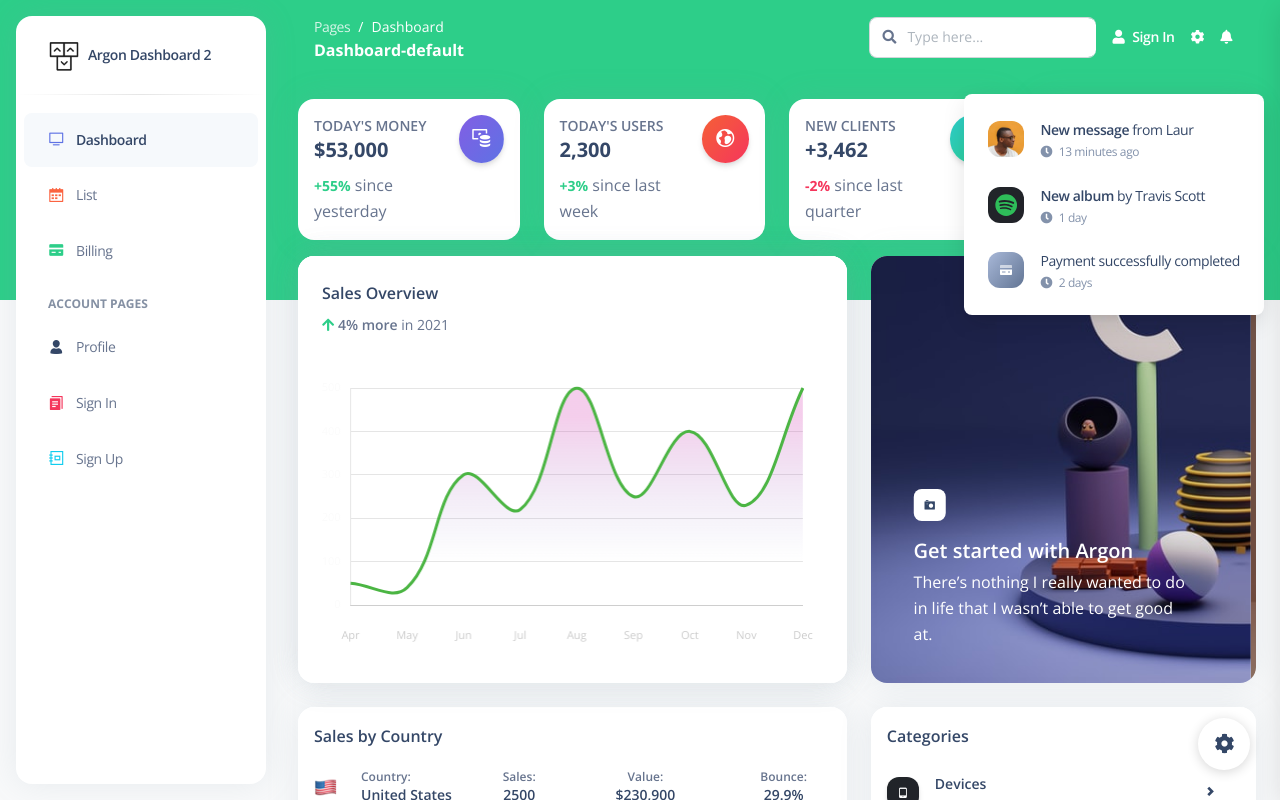
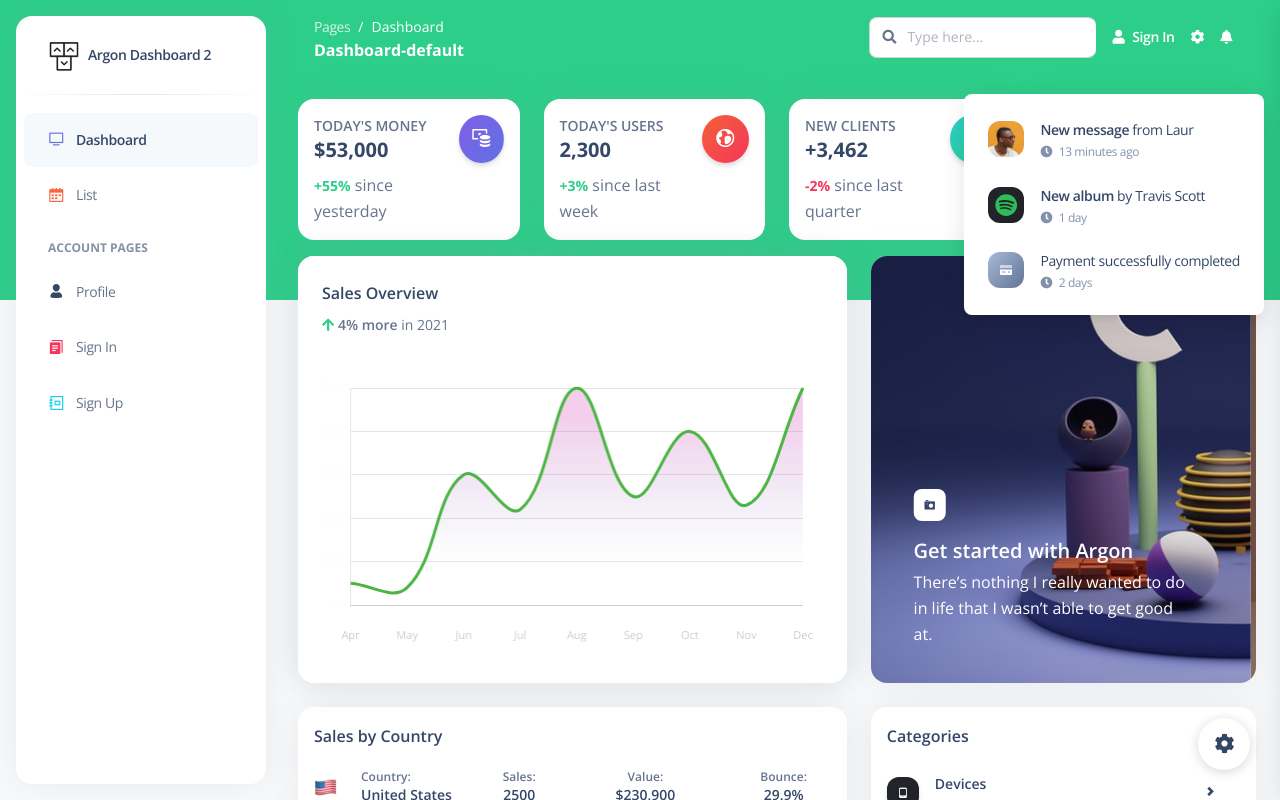
Before and after one commit to vdriasworld/vdriasworld-whitelistDashboard, a Vue app: page /dashboard-default in a window 1280 px wide. Shown: the top 800 px of the page. Built offline with nearby package versions, Linux system fonts and the light colour scheme.

Commit message:
Remove unnecessary templates

```diff
--- a/public/index.html
+++ b/public/index.html
@@ -34,11 +34,6 @@
 
     <!-- Font Awesome Icons -->
 
-    <script
-      src="https://kit.fontawesome.com/42d5adcbca.js"
-      crossorigin="anonymous"
-    ></script>
-
     <link
       rel="stylesheet"
       href="https://cdnjs.cloudflare.com/ajax/libs/font-awesome/5.15.1/css/all.min.css"
--- a/src/examples/Sidenav/SidenavList.vue
+++ b/src/examples/Sidenav/SidenavList.vue
@@ -42,18 +42,6 @@
             <i
               class="ni ni-calendar-grid-58 text-warning text-sm opacity-10"
             ></i>
-          </template>
-        </sidenav-item>
-      </li>
-
-      <li class="nav-item">
-        <sidenav-item
-          to="/billing"
-          :class="getRoute() === 'billing' ? 'active' : ''"
-          :navText="isRTL ? 'الفواتیر' : 'Billing'"
-        >
-          <template v-slot:icon>
-            <i class="ni ni-credit-card text-success text-sm opacity-10"></i>
           </template>
         </sidenav-item>
       </li>
--- a/src/router/index.js
+++ b/src/router/index.js
@@ -1,7 +1,6 @@
 import { createRouter, createWebHistory } from "vue-router";
 import Dashboard from "../views/Dashboard.vue";
 import List from "../views/List.vue";
-import Billing from "../views/Billing.vue";
 import Profile from "../views/Profile.vue";
 import Signup from "../views/Signup.vue";
 import Signin from "../views/Signin.vue";
@@ -21,11 +20,6 @@
     path: "/list",
     name: "List",
     component: List,
-  },
-  {
-    path: "/billing",
-    name: "Billing",
-    component: Billing,
   },
   {
     path: "/profile",
```
